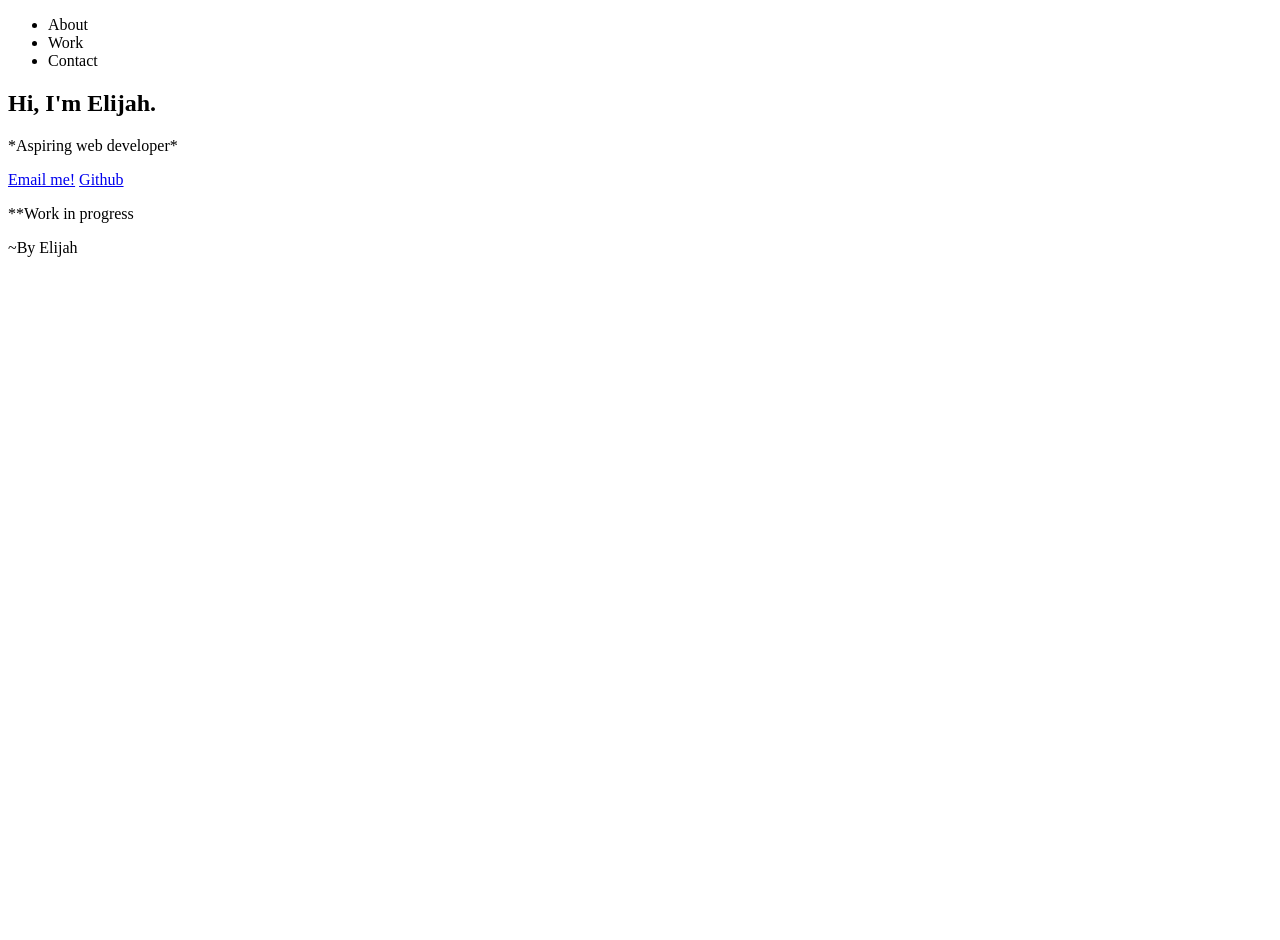
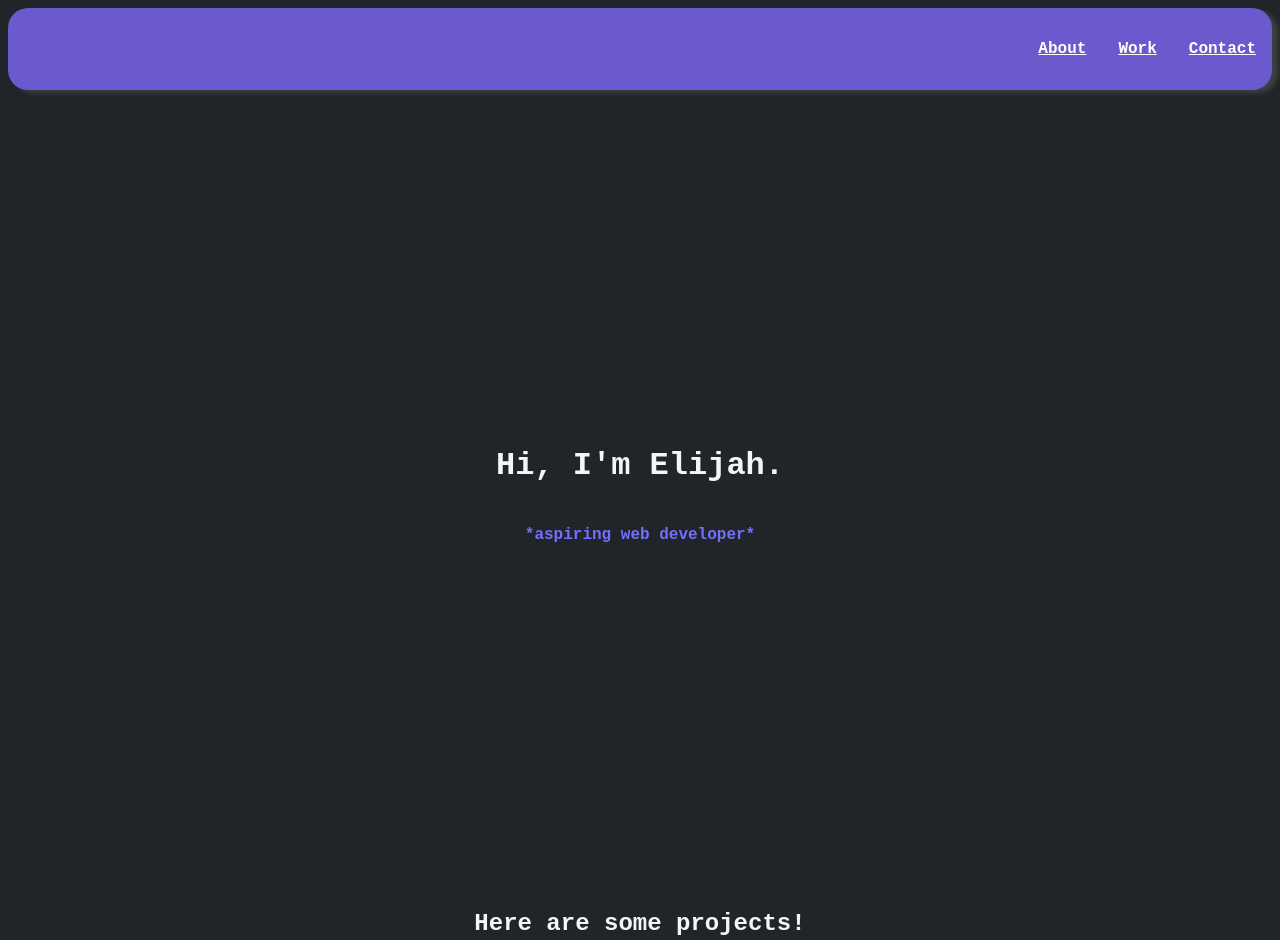
Before and after one commit to ewijah2023/jubilant-engine, a plain HTML site: page index.html in a window 1280 px wide. Shown: the top 940 px of the page. Before the commit the page ends 800 px from the top, so only its background shows below. Drawn offline with Linux system fonts and the light colour scheme.

Commit message:
add projects

```diff
--- a/index.html
+++ b/index.html
@@ -5,28 +5,55 @@
     <meta http-equiv="X-UA-Compatible" content="IE=edge">
     <meta name="viewport" content="width=device-width, initial-scale=1.0">
     <title>Document</title>
+    <link rel="stylesheet" href="style.css">
 </head>
 <body>
     <div class ="top-nav-bar">
         <ul>
-            <li>About</li>
-            <li>Work</li>
-            <li>Contact</li>
+            <li><a href="#welcome-section">About</a></li>
+            <li><a href="#projects">Work</a></li>
+            <li><a href="#contact">Contact</a></li>
         </ul>
     </div>
 
     <section id="welcome-section" class="welcome-section">
         <h1>Hi, I'm Elijah.</h1>
-        <p>*Aspiring web developer*</p>
+        <p>*aspiring web developer*</p>
     </section>
 
-    <section id="projects" class ="projects-section"></section>
+    <section id="projects" class ="projects-section">
+        <h2 class="projects-section-header">Here are some projects!</h2>
+            <div class="projects-grid">
+                <a href="https://ewijah2023.github.io/movie-webpage/" target="blank" class="project-tile">
+                    <img src="images/movie.png" class="project-image" alt="project">
+                    <p>A basic movie webpage</p>
+                </a>
+                <a href="https://ewijah2023.github.io/login-register-form/" target="blank" class="project-tile">
+                    <img src="images/login.jpg" class="project-image" alt="project">
+                    <p>A basic login webpage</p>
+                </a>
+
+                <a href="https://ewijah2023.github.io/odin-calculator/" target="blank" class="project-tile">
+                    <img src="images/calculator.jpg" class="project-image" alt="project">
+                    <p>A calculator made with javascript</p>
+                </a>
+                <a href="https://ewijah2023.github.io/rock-paper-scissors-odin/" target="blank" class="project-tile">
+                    <img src="images/rps.jpg" class="project-image" alt="project">
+                    <p>Rock paper scissors</p>
+                </a>
+            </div>
+
+    </section>
 
     <section id="contact" class="contact-section">
-        <div class="contact-section-header"></div>
+        <div class="contact-section-header">
+            <h2>Talk to me!</h2>
+            <p>I'm always interested in new experiences.</p>
+        </div>
         <div class="contact-links">
-            <a href="mailto:edgordon2023@gmail.com" class="contact-details">Email me!</a>
-            <a href="https://github.com/ewijah2023" target="blank">Github</a>
+            <a href="mailto:edgordon2023@gmail.com" class="contact-details"><i class="fa-solid fa-envelope"></i> Email me!</a>
+            <a href="https://github.com/ewijah2023" target="blank" id="profile-link" class="contact-details"><i class="fa-brands fa-github">
+            </i> Github</a>
         </div>
 
     </section>
@@ -36,5 +63,6 @@
         <p>~By Elijah</p>
     </footer>
 
+    <script src="https://kit.fontawesome.com/00ad0c1920.js" crossorigin="anonymous"></script>
 </body>
 </html>
--- a/style.css
+++ b/style.css
@@ -0,0 +1,103 @@
+:root {
+    background-color: rgb(33, 36, 41);
+    color: whitesmoke;
+    scroll-behavior: smooth;
+
+}
+body {
+    font-family: 'Courier New', Courier, monospace, sans-serif;
+}
+
+.top-nav-bar {
+    display: flex;
+    justify-content: flex-end;
+    align-items: center;
+    background-color: slateblue;
+    border-radius: 20px;
+    top: 0;
+    left: 0;
+    width: 100%;
+    box-shadow: 6px 3px 5px rgb(59, 66, 66);
+    z-index: 10;
+}
+
+ul {
+    display: flex;
+    list-style: none;
+}
+
+li {
+   padding: 16px;
+}
+
+.welcome-section {
+    display: flex;
+    justify-content: center;
+    align-items: center;
+    flex-direction: column;
+    width: 100%;
+    height: 100vh;
+}
+
+.welcome-section > p {
+    color: rgb(113, 113, 253);
+    font-weight: 800;
+}
+.welcome-section > h1 {
+    font-size: xx-large;
+    text-align: center;
+}
+
+a {
+
+    color: white;
+    font-weight: 600;
+}
+
+.projects-section {
+    text-align: center;
+}
+
+.projects-grid {
+    display: grid;
+    grid-template-columns: repeat(auto-fit,minmax(450px,1fr));
+    gap: 4rem;
+    width: 100%;
+    max-width: 1260px;
+    margin: 0 auto;
+}
+
+.project-image {
+height: calc(100% - 6.8rem);
+width: 100%;
+object-fit: cover;
+}
+img {
+    display: block;
+}
+
+footer {
+    display: flex;
+    justify-content: space-between;
+}
+
+.contact-section {
+display: flex;
+flex-direction: column;
+justify-content: center;
+align-items: center;
+width: 100%;
+height: 80vh;
+}
+
+.contact-section-header > p {
+    font-style: italic;
+}
+
+.contact-details {
+    padding: 10px;
+}
+
+.a-brands {
+    padding: 16px;
+}
```
Also changed, not shown: images/calculator.jpg (added), images/login.jpg (added), images/rps.jpg (added), 1 other file.
